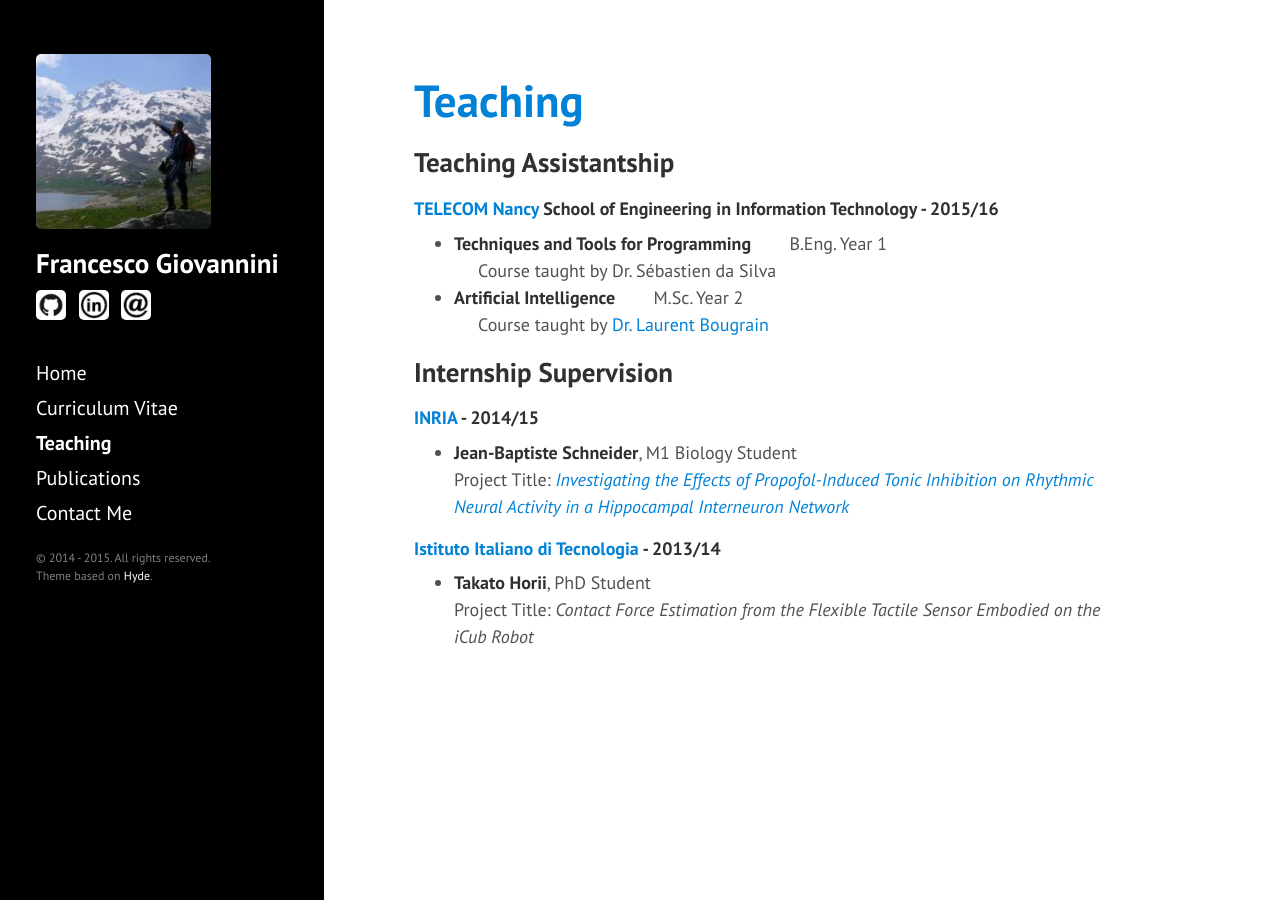
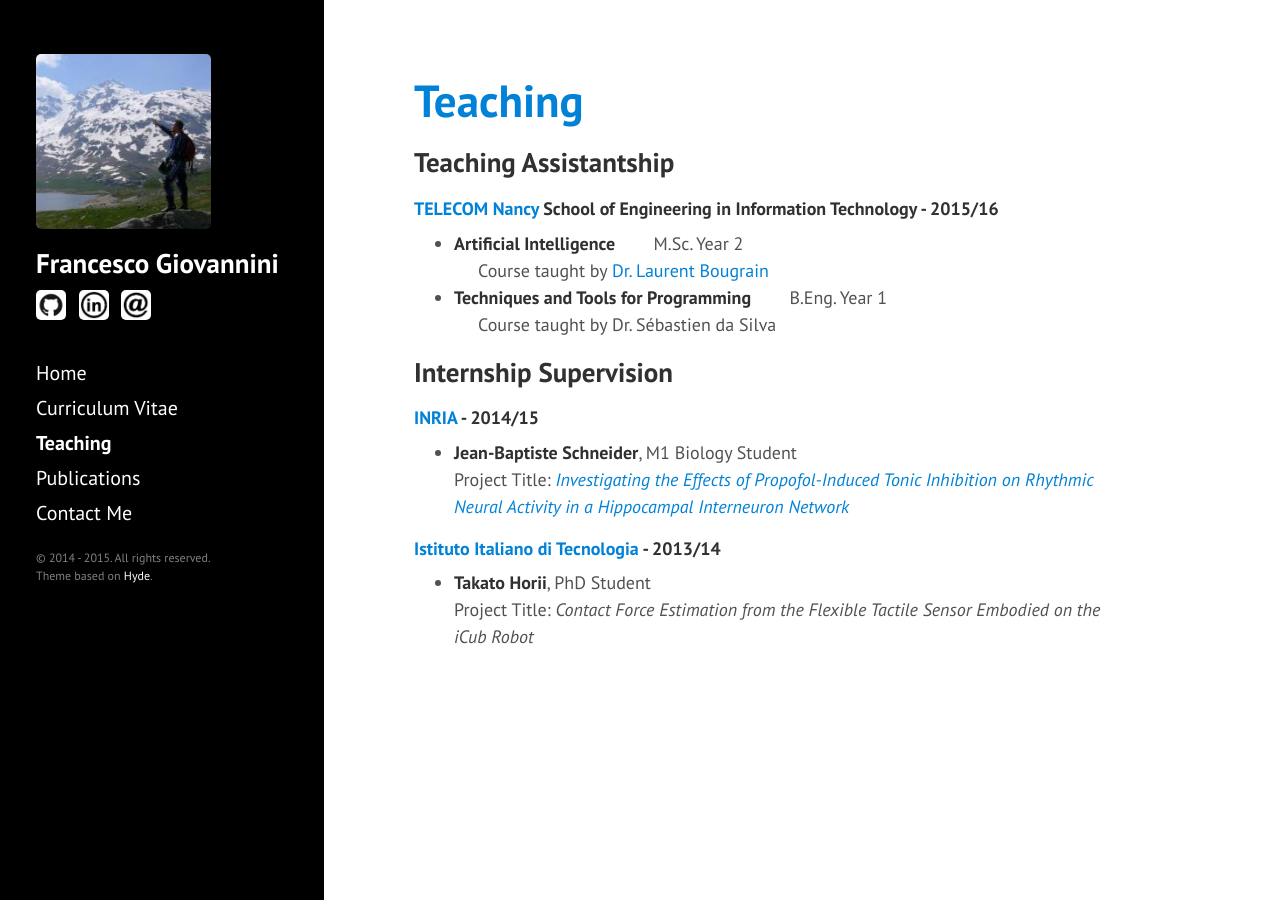
Before and after one commit to JoErNanO/joernano.github.io, a Jekyll site: the page built from pages/02-teaching.md, in a window 1280 px wide. Built offline with Jekyll 4.4.1, drawn with Linux system fonts in a browser that asks for light colours; Markdown is read by kramdown in place of the engine named in the settings.

```diff
--- a/pages/02-teaching.md
+++ b/pages/02-teaching.md
@@ -7,10 +7,10 @@ title: Teaching
 ## Teaching Assistantship
 
 #### [TELECOM Nancy](http://www.telecomnancy.eu) School of Engineering in Information Technology - 2015/16
+- **Artificial Intelligence** &nbsp;&nbsp;&nbsp;&nbsp;&nbsp;&nbsp; M.Sc. Year 2
+    &nbsp;&nbsp;&nbsp;&nbsp; Course taught by [Dr. Laurent Bougrain](http://www.loria.fr/~bougrain/)
 - **Techniques and Tools for Programming** &nbsp;&nbsp;&nbsp;&nbsp;&nbsp;&nbsp; B.Eng. Year 1
     &nbsp;&nbsp;&nbsp;&nbsp; Course taught by Dr. Sébastien da Silva
-- **Artificial Intelligence** &nbsp;&nbsp;&nbsp;&nbsp;&nbsp;&nbsp; M.Sc. Year 2
-    &nbsp;&nbsp;&nbsp;&nbsp; Course taught by [Dr. Laurent Bougrain](http://www.loria.fr/~bougrain/)
 
 ## Internship Supervision
 
```
